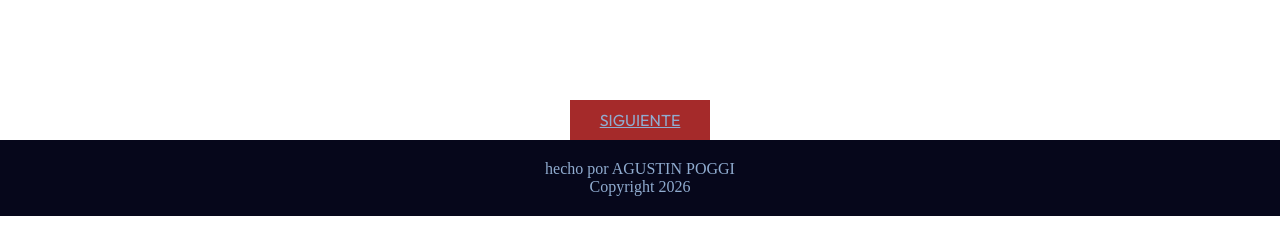
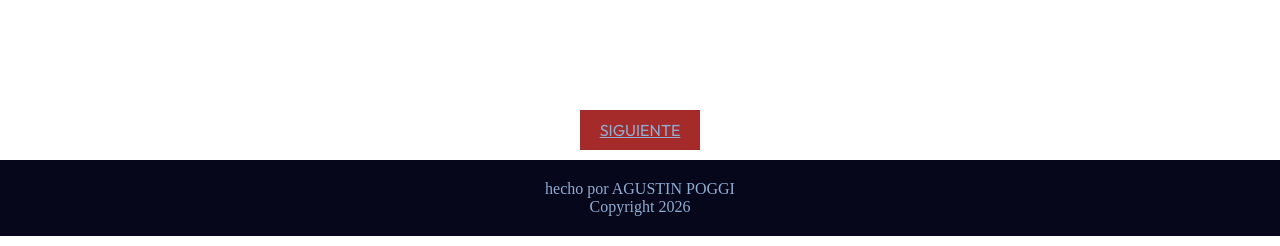
Before and after one commit to agustinpoggi14-dev/identikitt, a plain HTML site: page juego/nivel2resultado.html in a window 1280 px wide. Shown: the part 682-928 px from the top of the page. Drawn offline with Linux system fonts and the light colour scheme.

Commit message:
ajustes en el estilo del botón "SIGUIENTE"

```diff
--- a/juego/nivel2resultado.html
+++ b/juego/nivel2resultado.html
@@ -37,8 +37,9 @@
 </tr>
 </table>
 <br>
-    <a href="nivel3.html" style="padding: 10px 30px; background-color: brown";>SIGUIENTE</a>
+    <a href="nivel3.html" style="padding: 10px 20px; background-color: brown;display: inline-block;">SIGUIENTE</a>
     </section>
+
        <div class="footer">
 <p class="pplaylist">hecho por AGUSTIN POGGI
 <br>
```
